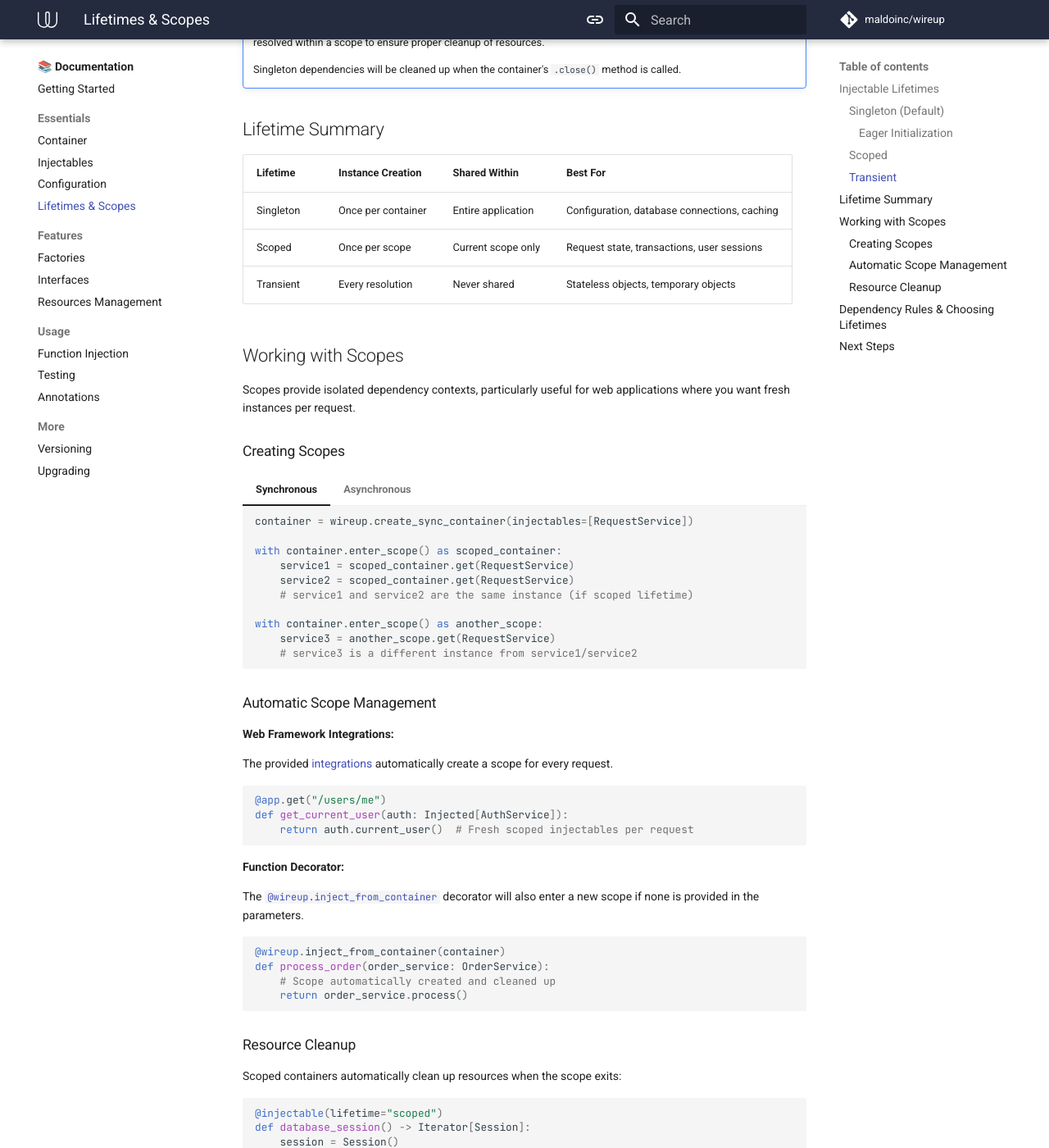
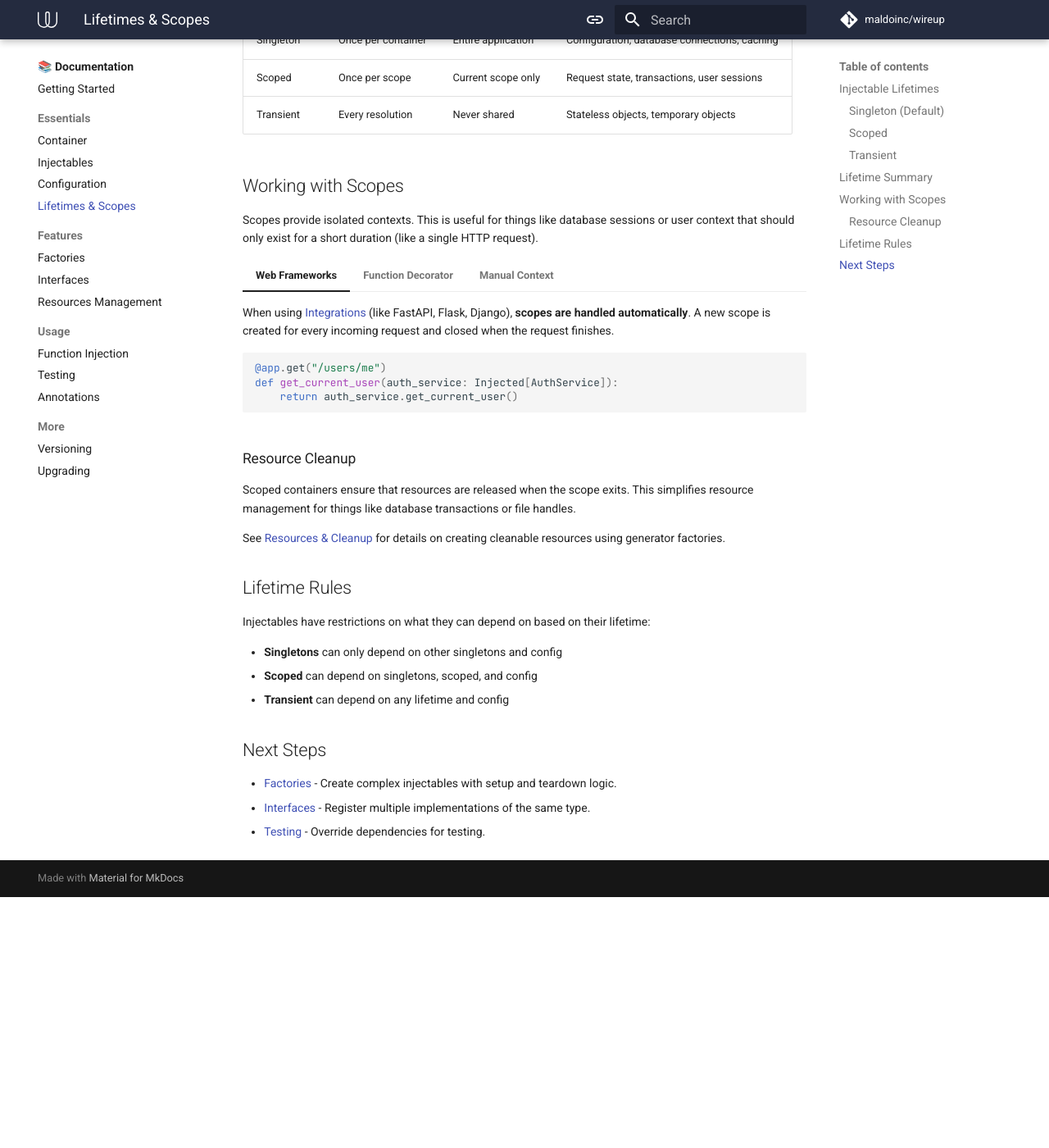
Before and after one commit to maldoinc/wireup, an MkDocs documentation site: the page built from docs/pages/lifetimes_and_scopes.md, in a window 1280 px wide and 1400 px high, scrolled down 1613 px. Shown: the whole window at 82% size. Built offline with MkDocs 1.6.1 and Material for MkDocs 9.7.7, drawn with Linux system fonts in a browser that asks for light colours; comment, search, counter and statistics services are not loaded; the version menu is left out; after the commit the page ends 2707 px from its top, so only the background shows below that; some of the changed text lies outside the part shown.

Commit message:
Update docs

````diff
--- a/docs/pages/lifetimes_and_scopes.md
+++ b/docs/pages/lifetimes_and_scopes.md
@@ -19,20 +19,10 @@ db2 = container.get(Database)  # Reuses instance
 assert db1 is db2  # True
 ```
 
-#### Eager Initialization
 
-By default, Wireup creates injectables lazily when they're first requested. For singleton injectables that are expensive to create, you can pre-initialize them during application startup to avoid delays on the first request.
 
-```python title="Example with FastAPI"
-@contextlib.asynccontextmanager
-async def lifespan(app: FastAPI):
-    container = get_app_container(app)
-
-    # Pre-initialize expensive singletons during startup
-    await container.get(MLModelService)
-
-    yield
-```
+!!! tip
+    Singletons are lazy by default. See [Eager Initialization](container.md#eager-initialization) to initialize them at startup.
 
 ### Scoped
 
@@ -86,89 +76,69 @@ with container.enter_scope() as scope:
 
 ## Working with Scopes
 
-Scopes provide isolated dependency contexts, particularly useful for web applications where you want fresh instances per request.
+Scopes provide isolated contexts. This is useful for things like database sessions or user context that should only exist for a short duration (like a single HTTP request).
 
-### Creating Scopes
+=== "Web Frameworks"
 
-=== "Synchronous"
+    When using [Integrations](integrations/index.md) (like FastAPI, Flask, Django), **scopes are handled automatically**.
+    A new scope is created for every incoming request and closed when the request finishes.
+
+    ```python
+    @app.get("/users/me")
+    def get_current_user(auth_service: Injected[AuthService]):
+        return auth_service.get_current_user()
+    ```
+
+=== "Function Decorator"
+
+    The [`@wireup.inject_from_container`](function_injection.md) decorator behaves similarly to web frameworks: it automatically enters a new scope before the function runs and closes it afterwards. This is useful for background tasks or CLI commands.
+
+    ```python
+    @wireup.inject_from_container(container)
+    def process_order(order_service: Injected[OrderService]):
+        return order_service.process()
+    ```
+
+=== "Manual Context"
+
+    For granular control, you can manage scopes manually using `container.enter_scope()`.
+
+    **Synchronous**
+
     ```python
     container = wireup.create_sync_container(injectables=[RequestService])
 
-    with container.enter_scope() as scoped_container:
-        service1 = scoped_container.get(RequestService)
-        service2 = scoped_container.get(RequestService)
-        # service1 and service2 are the same instance (if scoped lifetime)
+    with container.enter_scope() as scope:
+        # Resolve dependencies from this specific scope
+        service = scope.get(RequestService)
+        service.process()
 
-    with container.enter_scope() as another_scope:
-        service3 = another_scope.get(RequestService)
-        # service3 is a different instance from service1/service2
+    # When the block exits, the scope is closed and cleanup runs.
     ```
 
-=== "Asynchronous"
+    **Asynchronous**
+
     ```python
     container = wireup.create_async_container(injectables=[RequestService])
 
-    async with container.enter_scope() as scoped_container:
-        service1 = await scoped_container.get(RequestService)
-        service2 = await scoped_container.get(RequestService)
+    async with container.enter_scope() as scope:
+        service = await scope.get(RequestService)
+        service.process()
     ```
-
-### Automatic Scope Management
-
-**Web Framework Integrations:**
-
-The provided [integrations](integrations/index.md) automatically create a scope for every request.
-
-```python
-@app.get("/users/me")
-def get_current_user(auth: Injected[AuthService]):
-    return auth.current_user()  # Fresh scoped injectables per request
-```
-
-**Function Decorator:**
-
-The [`@wireup.inject_from_container`](function_injection.md) decorator will also enter a new scope if none is provided in the parameters.
-
-```python
-@wireup.inject_from_container(container)
-def process_order(order_service: OrderService):
-    # Scope automatically created and cleaned up
-    return order_service.process()
-```
 
 ### Resource Cleanup
 
-Scoped containers automatically clean up resources when the scope exits:
+Scoped containers ensure that resources are released when the scope exits. This simplifies resource management for things like database transactions or file handles.
 
-```python
-@injectable(lifetime="scoped")
-def database_session() -> Iterator[Session]:
-    session = Session()
-    try:
-        yield session
-        session.commit()
-    except Exception:
-        session.rollback()
-        raise
-    finally:
-        session.close()
+See [Resources & Cleanup](resources.md) for details on creating cleanable resources using generator factories.
 
-with container.enter_scope() as scope:
-    session = scope.get(Session)
-    # session.close() is automatically called when exiting this "with" block
-```
-
-When using [generator factories](resources.md#error-handling) with scoped lifetime, errors that occur anywhere within the scope are automatically propagated to the factories for proper error handling like rolling back database transactions.
-
-## Dependency Rules & Choosing Lifetimes
+## Lifetime Rules
 
 Injectables have restrictions on what they can depend on based on their lifetime:
 
 - **Singletons** can only depend on other singletons and config
-- **Scoped** injectables can depend on singletons, other scoped injectables, and config
-- **Transient** injectables can depend on any lifetime and config
-
-Violating these rules (e.g., a singleton depending on a scoped injectable) will result in an error during container creation.
+- **Scoped** can depend on singletons, scoped, and config
+- **Transient** can depend on any lifetime and config
 
 ## Next Steps
 
````
Also changed, not shown: docs/pages/container.md (+17 -0 lines).
